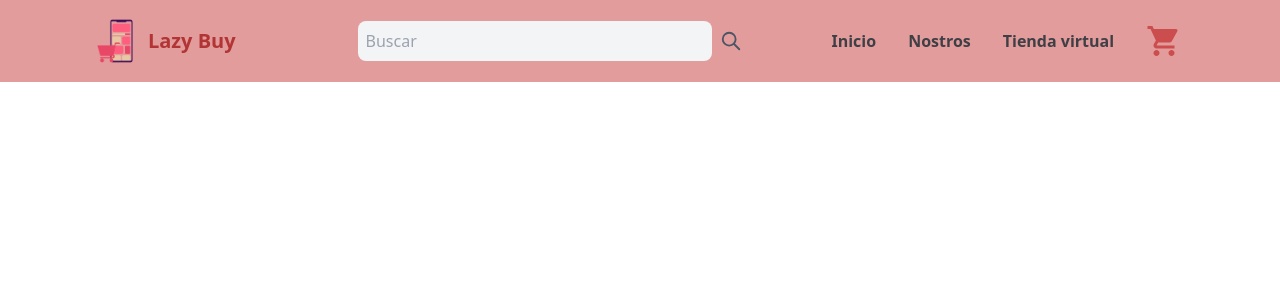
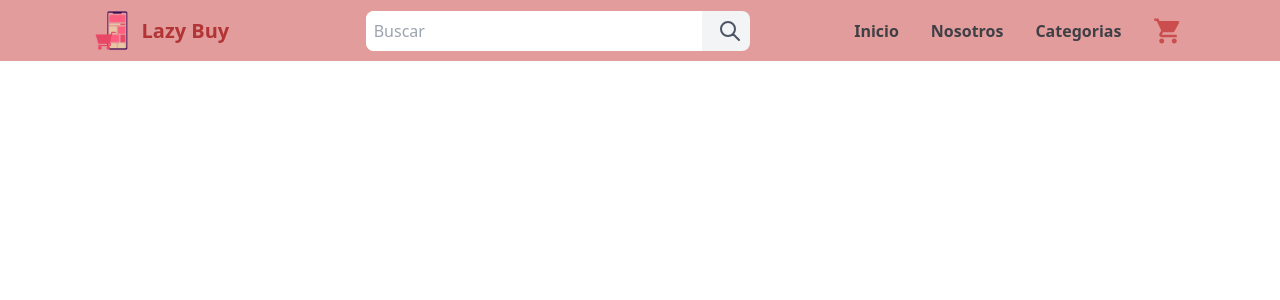
Before and after one commit to SamuelRnn/lazy-buy, a Next.js app: page / in a window 1280 px wide. Shown: the top 300 px of the page. Built offline with nearby package versions, Linux system fonts and the light colour scheme.

Commit message:
refactor(components/NavBar) css modified

```diff
--- a/components/NavBar.jsx
+++ b/components/NavBar.jsx
@@ -5,24 +5,25 @@ import Link from "next/link";
 
 const NavBar = () => {
   return (
-    <div className="w-full bg-fondo-200 p-4 flex flex-1 flex-wrap gap-2 items-center justify-evenly">
+    <div className="w-full bg-fondo-200 py-2 flex flex-1 flex-wrap gap-2 items-center justify-evenly">
       <div className="">
         <Link href="/home" className="flex items-center">
-          <Image src={logo} alt="logo" width={50} height={50} />
+          <Image src={logo} alt="logo" width={45} height={45} />
           <h1 className="m-2 font-bold text-fondo-500 text-xl hover:text-white transition ease-in-out">
             Lazy Buy
           </h1>
         </Link>
       </div>
-      <form className="flex items-center justify-center gap-2 w-96 ml-8">
+      <form className="flex items-center justify-center gap-2 w-96 ml-8 bg-gray-100 rounded-lg overflow-hidden">
         <input
           type="text"
-          className="w-full bg-gray-100 outline-none p-2 rounded-lg"
+          className="w-full outline-none p-2"
           placeholder="Buscar"
         />
+        <div className="px-2">
           <svg
             xmlns="http://www.w3.org/2000/svg"
-          className="h-6 w-6 text-gray-600 cursor-pointer"
+            className="h-6 w-6 text-gray-600 cursor-pointer hover:text-fondo-400 transition-colors"
             fill="none"
             viewBox="0 0 24 24"
             stroke="currentColor"
@@ -34,6 +35,7 @@ const NavBar = () => {
               d="M21 21l-6-6m2-5a7 7 0 11-14 0 7 7 0 0114 0z"
             />
           </svg>
+        </div>
       </form>
       <nav className="md:col-span-6 flex items-center gap-4 justify-end">
         <a
@@ -46,19 +48,19 @@ const NavBar = () => {
           href="#"
           className="xl:py-1 xl:px-2 rounded-lg hover:bg-fondo-100 transition-colors text-zinc-700 font-semibold"
         >
-          Nostros
+          Nosotros
         </a>
         <a
           href="#"
           className="xl:py-1 xl:px-2 rounded-lg hover:bg-fondo-100 transition-colors text-zinc-700 font-semibold"
         >
-          Tienda virtual
+          Categorias
         </a>
         <button
           href="#"
           className="xl:py-1 xl:px-2 rounded-lg hover:bg-fondo-100 transition-colors"
         >
-          <MdShoppingCart className="text-4xl text-fondo-400" />
+          <MdShoppingCart className="text-3xl text-fondo-400" />
         </button>
       </nav>
     </div>
```
Lines whose indentation alone changed are shown as unchanged.
